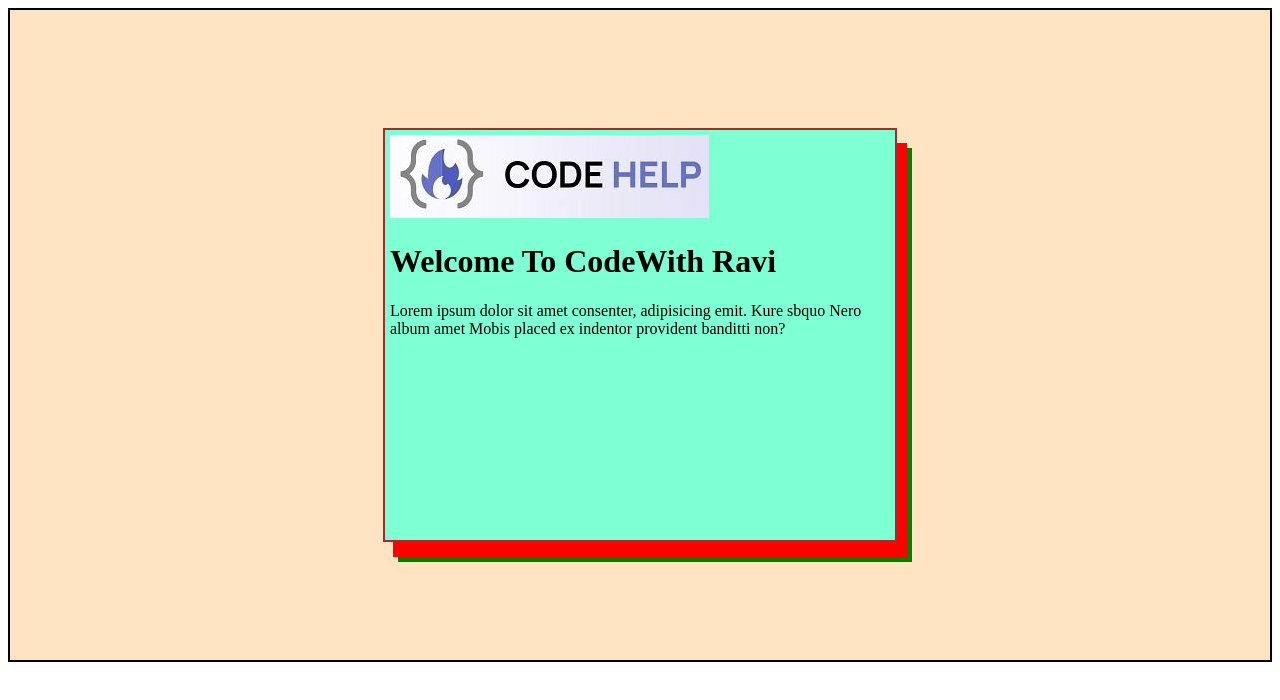
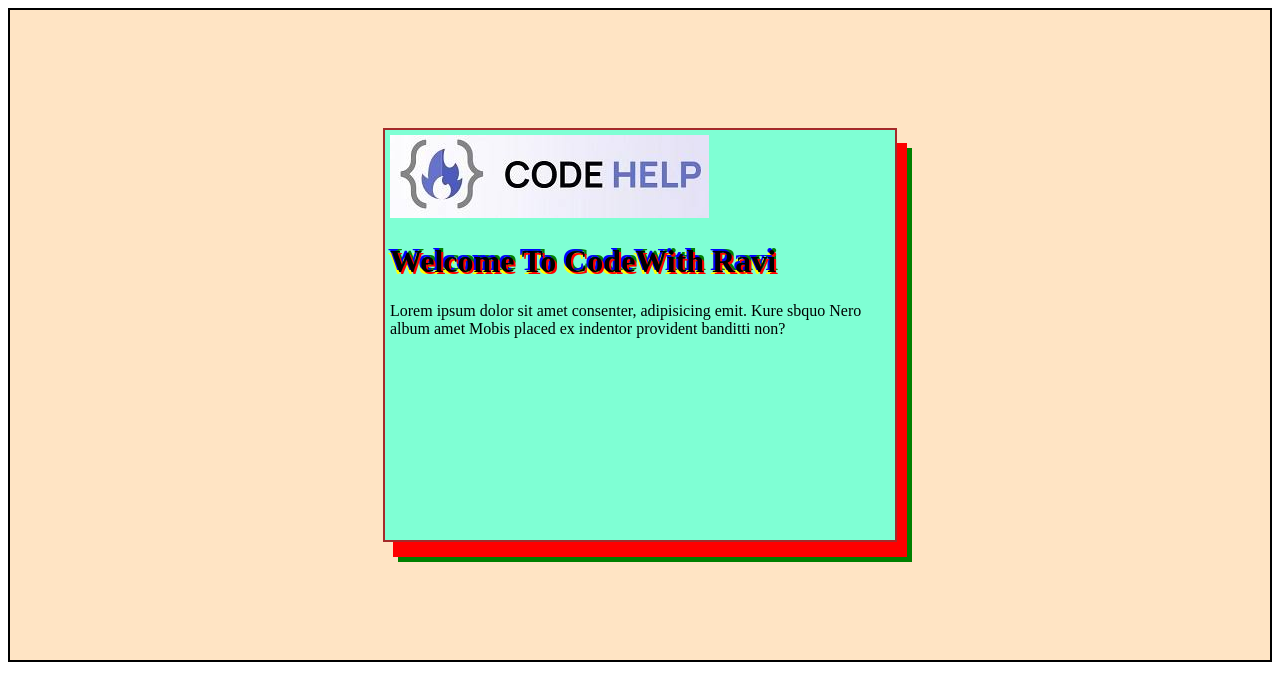
Before and after one commit to Engineeer-ravi/Full-Stack-Web-Dev-By-CodewithRavi, a plain HTML site: page Shadow Effects Css/index.html in a window 1280 px wide. Drawn offline with Linux system fonts and the light colour scheme.

Commit message:
homework

```diff
--- a/Shadow Effects Css/index.html
+++ b/Shadow Effects Css/index.html
@@ -59,7 +59,13 @@
 
 
         /*multiple text shadow effect*/
-        text-shadow: 10px 15px 2 red, 12px 13px 2px green, 14px 15px 1px blue;
+        text-shadow:
+        2px 2px 0px red,  /* Red shadow */
+        -2px -2px 0px blue, /* Blue shadow */
+        2px -2px 0px green, /* Green shadow */
+        -2px 2px 0px yellow; /* Yellow shadow */
+
+
       }
     </style>
   </head>
```
